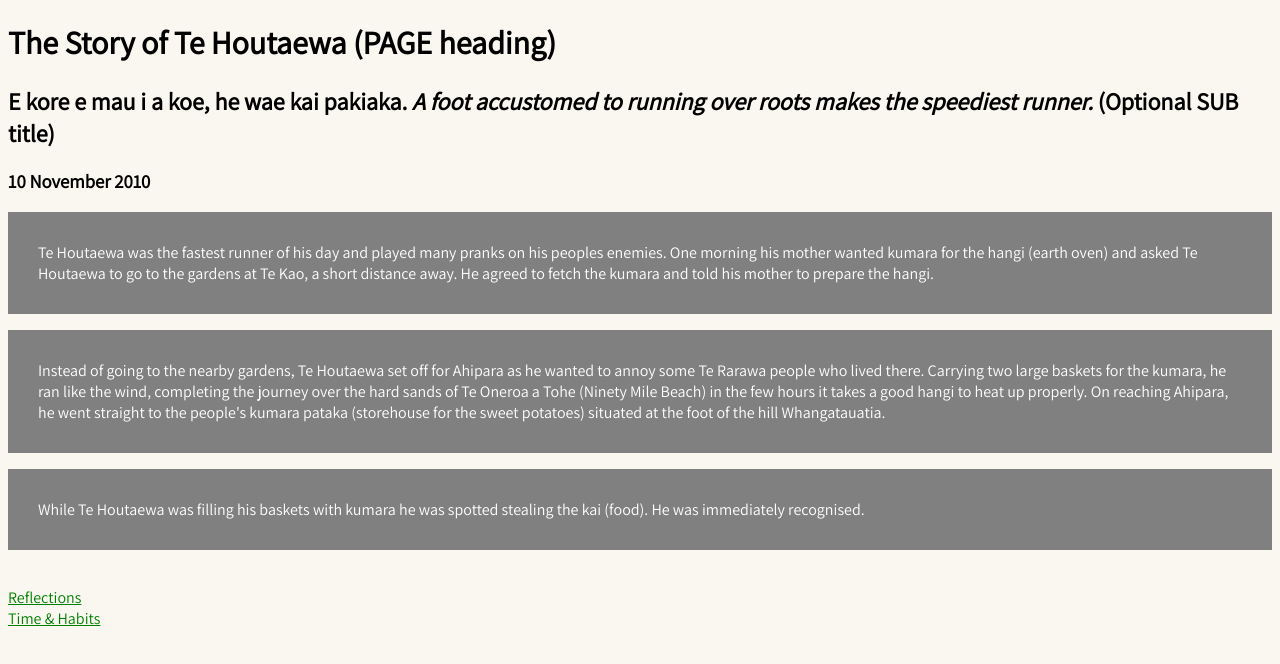
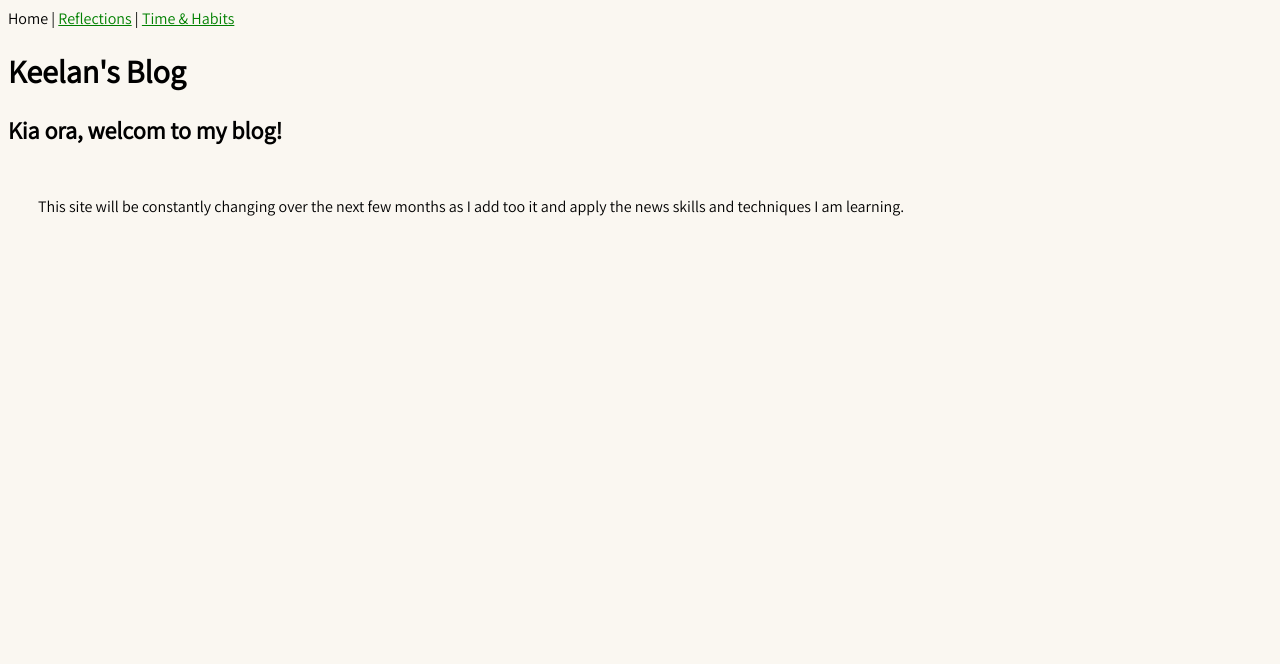
Before and after one commit to keelanwalker/keelanwalker.github.io, a plain HTML site: page index.html in a window 1280 px wide. Drawn offline with Linux system fonts and the light colour scheme.

Commit message:
updated links between pages

```diff
--- a/index.html
+++ b/index.html
@@ -8,23 +8,11 @@
   </head>
 
   <body>
-    <h1>The Story of Te Houtaewa (PAGE heading)</h1>
-    <h2>E kore e mau i a koe, he wae kai pakiaka. <em>A foot accustomed to running over roots makes the speediest runner.</em> (Optional SUB title) </h2>
-    <h3>10 November 2010</h3>
-
-    <p>
-      Te Houtaewa was the fastest runner of his day and played many pranks on his peoples enemies. One morning his mother wanted kumara for the hangi (earth oven) and asked Te Houtaewa to go to the gardens at Te Kao, a short distance away. He agreed to fetch the kumara and told his mother to prepare the hangi.
+    Home | <a href="blog/c1-reflection-blog.html">Reflections</a> | <a href="blog/c1-time-and-habits-blog.html">Time & Habits</a>
+    <h1>Keelan's Blog</h1>
+    <h2>Kia ora, welcom to my blog!</h2>
+    <p id="special">
+      This site will be constantly changing over the next few months as I add too it and apply the news skills and techniques I am learning.
     </p>
-    <p>
-      Instead of going to the nearby gardens, Te Houtaewa set off for Ahipara as he wanted to annoy some Te Rarawa people who lived there. Carrying two large baskets for the kumara, he ran like the wind, completing the journey over the hard sands of Te Oneroa a Tohe (Ninety Mile Beach) in the few hours it takes a good hangi to heat up properly. On reaching Ahipara, he went straight to the people's kumara pataka (storehouse for the sweet potatoes) situated at the foot of the hill Whangatauatia.
-    </p>
-    <p>
-      While Te Houtaewa was filling his baskets with kumara he was spotted stealing the kai (food). He was immediately recognised.
-    </p>
-    <br>
-    <a href="blog/c1-reflection-blog.html">Reflections</a><br>
-    <a href="blog/c1-time-and-habits-blog.html">Time & Habits</a>
-    <!-- this is a comment. -->
-
   </body>
 </html>
--- a/styles/main.css
+++ b/styles/main.css
@@ -19,3 +19,8 @@ ul {
     color: white;
     padding: 30px;
 }
+
+#special {
+    background: #faf7f1;
+    color: black
+}
```
Also changed, not shown: blog/c1-reflection-blog.html (+1 -1 lines), blog/c1-time-and-habits-blog.html (+1 -1 lines).
